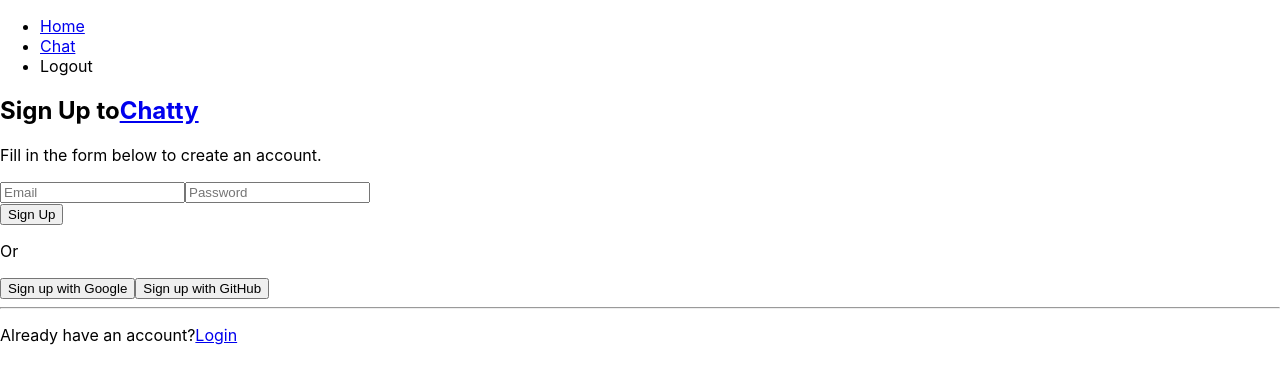
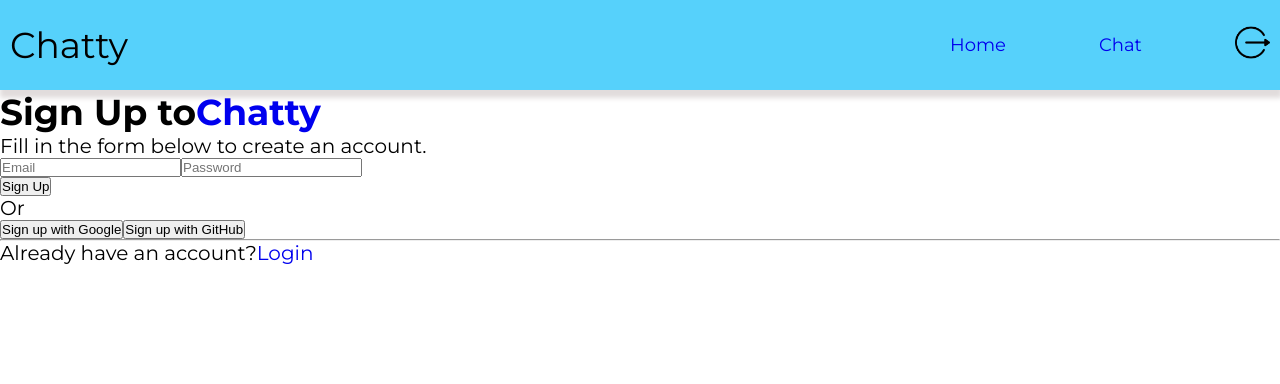
Before and after one commit to hahs-92/chatty-app, a React (Create React App) app: page /signUp in a window 1280 px wide. Shown: the top 384 px of the page. Built offline with nearby package versions, Linux system fonts and the light colour scheme; no server answers.

Commit message:
added: styles fro Header component

```diff
--- a/public/index.html
+++ b/public/index.html
@@ -24,7 +24,7 @@
       work correctly both with client-side routing and a non-root public URL.
       Learn how to configure a non-root public URL by running `npm run build`.
     -->
-    <title>React App</title>
+    <title>Chatty</title>
   </head>
   <body>
     <noscript>You need to enable JavaScript to run this app.</noscript>
--- a/src/App.css
+++ /dev/null
@@ -1,38 +0,0 @@
-.App {
-  text-align: center;
-}
-
-.App-logo {
-  height: 40vmin;
-  pointer-events: none;
-}
-
-@media (prefers-reduced-motion: no-preference) {
-  .App-logo {
-    animation: App-logo-spin infinite 20s linear;
-  }
-}
-
-.App-header {
-  background-color: #282c34;
-  min-height: 100vh;
-  display: flex;
-  flex-direction: column;
-  align-items: center;
-  justify-content: center;
-  font-size: calc(10px + 2vmin);
-  color: white;
-}
-
-.App-link {
-  color: #61dafb;
-}
-
-@keyframes App-logo-spin {
-  from {
-    transform: rotate(0deg);
-  }
-  to {
-    transform: rotate(360deg);
-  }
-}
--- a/src/components/Nav.js
+++ b/src/components/Nav.js
@@ -1,6 +1,10 @@
 import {NavLink} from 'react-router-dom'
 //helpers
 import {logout } from '../helpers/auth'
+//styles
+import style from '../styles/components/Nav.module.css'
+//assets
+import logoutIcon from '../assets/logout.png'
 
 export const Nav = () => {
 
@@ -13,22 +17,31 @@
     }
 
     return (
-        <section>
-
-            <header>
-
+        <section className={ style.Nav_Wrapper }>
+            <header className={ style.Header }>
+                <h1>Chatty</h1>
             </header>
 
-            <nav>
+            <nav className={ style.Nav }>
                 <ul>
                     <li>
-                        <NavLink to="/">Home</NavLink>
+                        <NavLink
+                            to="/"
+                            className={ ({isActive}) => isActive ? style.active : "" }
+                        >Home</NavLink>
                     </li>
                     <li>
-                        <NavLink to="/chat">Chat</NavLink>
+                        <NavLink
+                            to="/chat"
+                            className={ ({isActive}) => isActive ? style.active : "" }
+                        >Chat</NavLink>
                     </li>
                     <li onClick={ handleOnClick}>
-                        Logout
+                        <img
+                            src={ logoutIcon }
+                            alt="Logout"
+                            title='logout'
+                        />
                     </li>
                 </ul>
             </nav>
--- a/src/index.css
+++ b/src/index.css
@@ -1,13 +1,46 @@
-body {
+@import url('https://fonts.googleapis.com/css2?family=Montserrat:wght@400;500;700;800&display=swap');
+
+* {
   margin: 0;
-  font-family: -apple-system, BlinkMacSystemFont, 'Segoe UI', 'Roboto', 'Oxygen',
-    'Ubuntu', 'Cantarell', 'Fira Sans', 'Droid Sans', 'Helvetica Neue',
-    sans-serif;
-  -webkit-font-smoothing: antialiased;
-  -moz-osx-font-smoothing: grayscale;
+  padding: 0;
+  box-sizing: border-box;
+
+  --primary-color: #19367b;
+  --secundary-color:#56d1fb;
+  --complementary-color: #f9ea3c;
+  --complementary-hover-color: #e27533;
+  --bg-color: #f9f9fb;
+  --text-color: #020b1f;
+
+  --shadow1: 1px 7px 5px 1px #e1dcdc;
 }
 
-code {
-  font-family: source-code-pro, Menlo, Monaco, Consolas, 'Courier New',
-    monospace;
+html {
+  font-size: 62.5%;
+  font-family: 'Montserrat', sans-serif;
 }
+
+
+h1 {
+  font-size: 3.6rem;
+}
+
+h2 {
+  font-size: 2.4rem;
+}
+
+h3, p {
+  font-size: 2rem;
+}
+
+h4 {
+  font-size: 1.6rem;
+}
+
+a {
+  text-decoration: none;
+}
+
+li {
+  list-style: none;
+}
--- a/src/pages/Signup.js
+++ b/src/pages/Signup.js
@@ -1,4 +1,4 @@
-import { useState } from 'react'
+import { useEffect, useState } from 'react'
 import { Link, useNavigate } from 'react-router-dom'
 import { GoogleAuthProvider, GithubAuthProvider } from  'firebase/auth'
 //helpers
@@ -63,6 +63,10 @@
     }
   }
 
+  useEffect(() => {
+    if(isAuth) navigate("/")
+  },[isAuth])
+
 
   return (
     <section>
--- a/src/routes/App.js
+++ b/src/routes/App.js
@@ -3,14 +3,11 @@
 import {
   BrowserRouter,
   Routes,
-  Route,
-  Navigate
+  Route
 } from 'react-router-dom'
 import { onAuthStateChanged} from 'firebase/auth'
 //firebase config
 import { auth } from '../services/firebase'
-//styles
-import '../App.css';
 //pages
 import { Home } from '../pages/Home'
 import { Chat } from '../pages/Chat'
@@ -42,7 +39,7 @@
       <Nav />
       <Routes>
       <Route path="/login" element={<Login isAuth={isAuth} setIsAuth={setIsAuth}/>}/>
-      <Route path="/signUp" element={<Signup  setIsAuth={setIsAuth} />}/>
+      <Route path="/signUp" element={<Signup isAuth={isAuth}  setIsAuth={setIsAuth} />}/>
       <Route element={ <PrivateRoutes isAuth={isAuth} />}>
         <Route path="/" element={ <Home />}/>
         <Route path="/chat" element={ <Chat />}/>
--- /dev/null
+++ b/src/styles/components/Nav.module.css
@@ -0,0 +1,57 @@
+.Nav_Wrapper {
+    padding: 1rem;
+    background-color: var(--secundary-color);
+    box-shadow: var(--shadow1);
+}
+
+.Header {
+    display: flex;
+    justify-content: center;
+    align-items: center;
+    height: 5rem;
+}
+
+.Header h1 {
+    font-weight: 300;
+}
+
+
+.Nav {
+    height: 5rem;
+    color: var(--primary-color);
+}
+
+.active {
+    color: var(--bg-color);
+}
+
+.Nav ul {
+    display: flex;
+    justify-content: space-between;
+    align-items: center;
+    height: 100%;
+}
+
+.Nav li {
+    font-size: 1.8rem;
+    cursor: pointer;
+}
+
+.Nav li img {
+    width: 3.5rem;
+}
+
+
+
+@media (min-width: 760px) {
+    .Nav_Wrapper {
+        display: flex;
+        justify-content: space-between;
+        align-items: center;
+        height: 9rem;
+    }
+
+    .Nav ul {
+        width: 32rem;
+    }
+}
```
Also changed, not shown: src/assets/logout.png (added).
